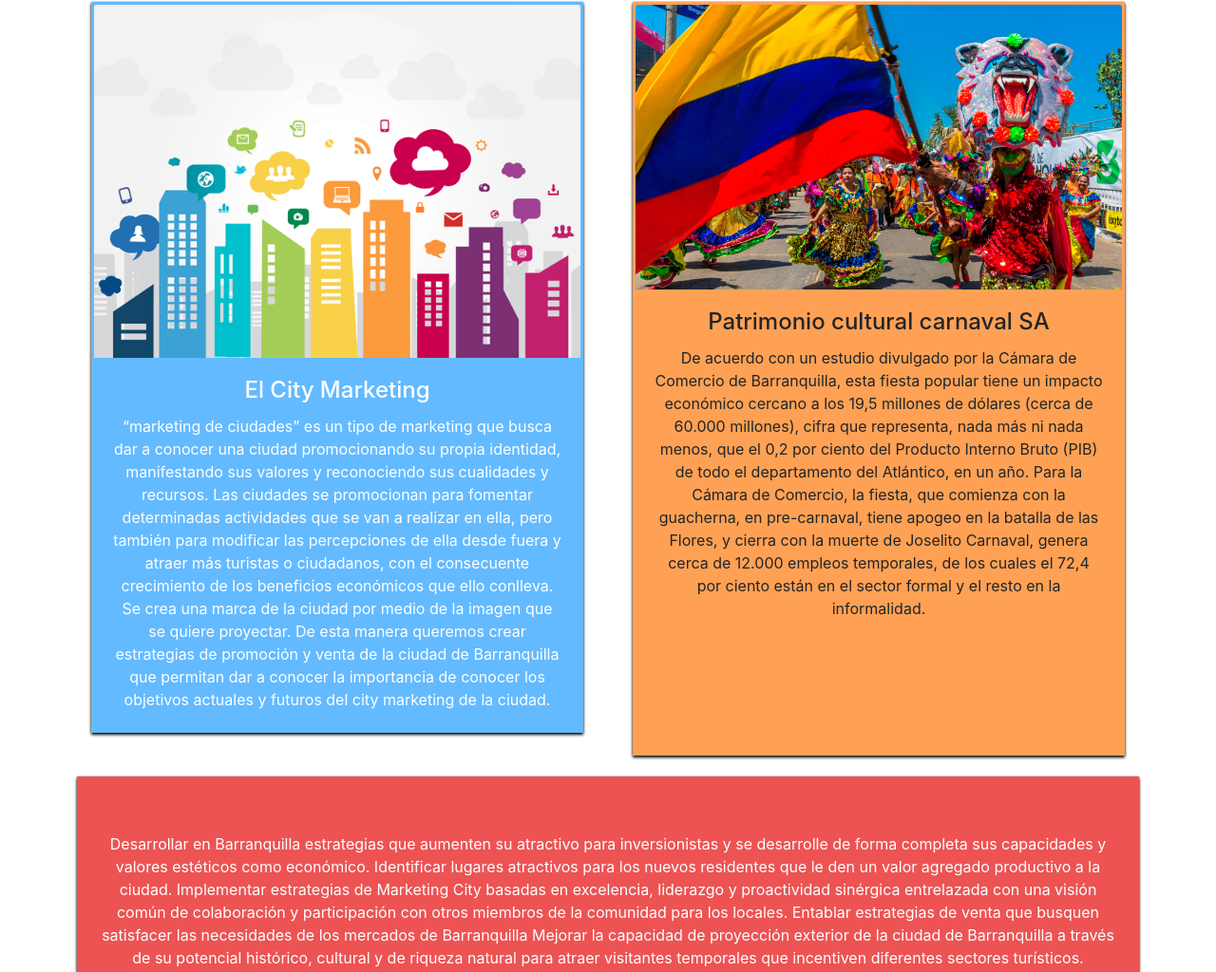
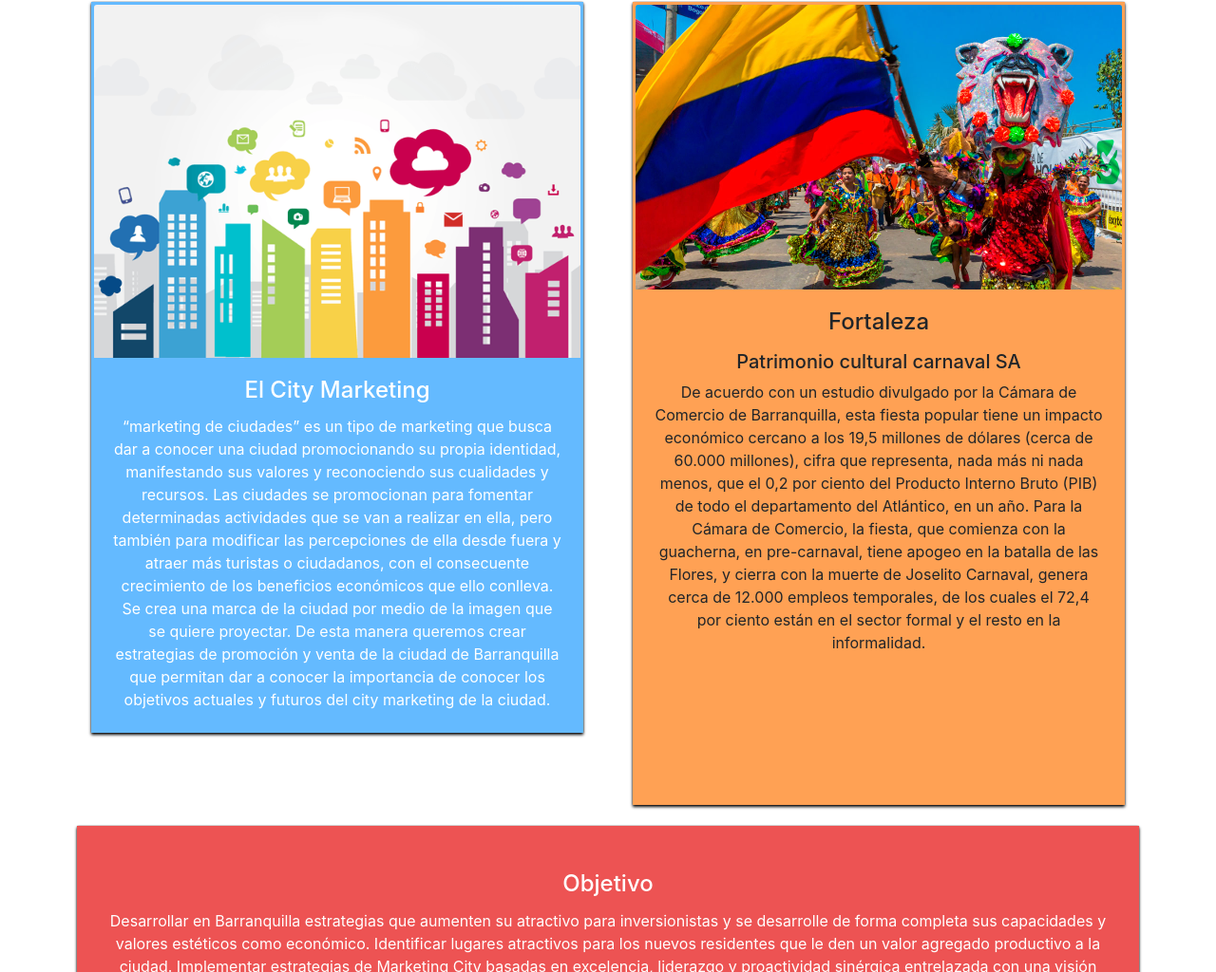
Before and after one commit to ivnbcode/Barranquilla-City-Marketing-, a plain HTML site: page index.html in a window 1280 px wide. Shown: the part 656-1680 px from the top of the page at 95% size. Drawn offline with Linux system fonts and the light colour scheme.

Commit message:
Update index.html

```diff
--- a/index.html
+++ b/index.html
@@ -78,8 +78,9 @@
                                         <img class="card-img-top" src="img/Carnaval.jpg" alt="">
                                 </div>
                                 <div class="card-body text-center">
-                                        <h4 class="card-title">Patrimonio cultural carnaval SA</h4>
-                                        <p class="card-text">De acuerdo con un estudio divulgado por la Cámara de Comercio de Barranquilla, esta fiesta popular tiene un impacto económico cercano a los 19,5 millones de dólares (cerca de 60.000 millones), cifra que representa, nada más ni nada menos, que el 0,2 por ciento del Producto Interno Bruto (PIB) de todo el departamento del Atlántico, en un año. Para la Cámara de Comercio, la fiesta, que comienza con la guacherna, en pre-carnaval, tiene apogeo en la batalla de las Flores, y cierra con la muerte de Joselito Carnaval, genera cerca de 12.000 empleos temporales, de los cuales el 72,4 por ciento están en el sector formal y el resto en la informalidad. <br/><br/><br/><br/><br/><br/>
+                                        <h4 class="card-title">Fortaleza</h4>
+                                        <p class="card-text">  <h5>Patrimonio cultural carnaval SA</h5>
+                                            De acuerdo con un estudio divulgado por la Cámara de Comercio de Barranquilla, esta fiesta popular tiene un impacto económico cercano a los 19,5 millones de dólares (cerca de 60.000 millones), cifra que representa, nada más ni nada menos, que el 0,2 por ciento del Producto Interno Bruto (PIB) de todo el departamento del Atlántico, en un año. Para la Cámara de Comercio, la fiesta, que comienza con la guacherna, en pre-carnaval, tiene apogeo en la batalla de las Flores, y cierra con la muerte de Joselito Carnaval, genera cerca de 12.000 empleos temporales, de los cuales el 72,4 por ciento están en el sector formal y el resto en la informalidad. <br/><br/><br/><br/><br/><br/>
                                         </p>
                                 </div>
                              </div>
@@ -108,7 +109,7 @@
                                         <img class="card-img-top" src="" alt="">
                                         </div>
                                         <div class="card-body text-center">
-                                            <h4 class="card-title"></h4>
+                                            <h4 class="card-title">Objetivo</h4>
                                                 <p class="card-text">Desarrollar en Barranquilla estrategias que aumenten su atractivo para inversionistas y se desarrolle de forma completa sus capacidades y valores estéticos como económico. Identificar lugares atractivos para los nuevos residentes que le den un valor agregado productivo a la ciudad. Implementar estrategias de Marketing City basadas en excelencia, liderazgo y proactividad sinérgica entrelazada con una visión común de colaboración y participación con otros miembros de la comunidad para los locales. Entablar estrategias de venta que busquen satisfacer las necesidades de los mercados de Barranquilla Mejorar la capacidad de proyección exterior de la ciudad de Barranquilla a través de su potencial histórico, cultural y de riqueza natural para atraer visitantes temporales que incentiven diferentes sectores turísticos.</p>
                                         </div>
                                 </div>
@@ -239,6 +240,12 @@
 
 
     </footer>
+     <div id="keywords" class="container-fluid">
+            <p>
+                    Key Words: Below the line, City marketing, Ciudadano, Cool Hunters, Cultura, Doing Business, Free Press, Identidad, Marca, Percepción.
+            </p>
+
+        </div>
 
 
     <!--scripts js y componentes js bootsrap-->
```
